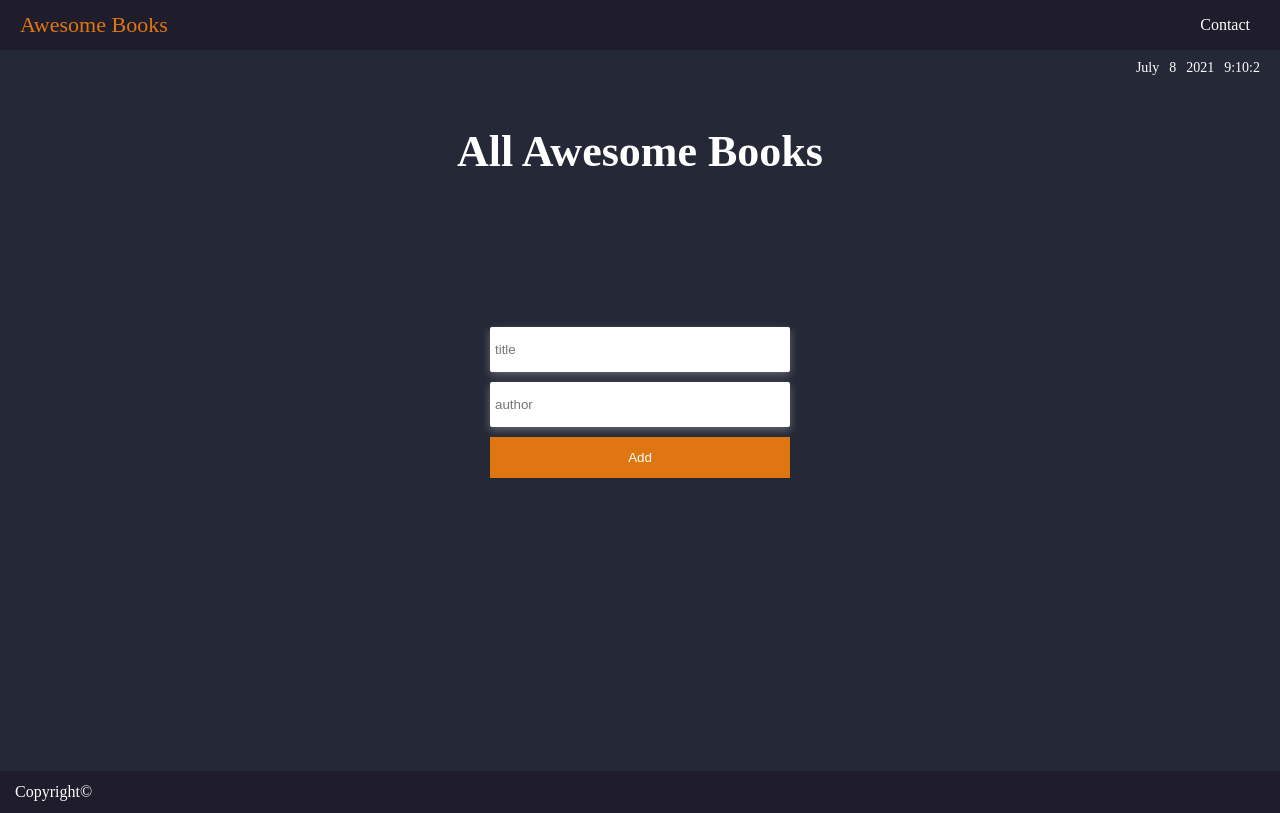
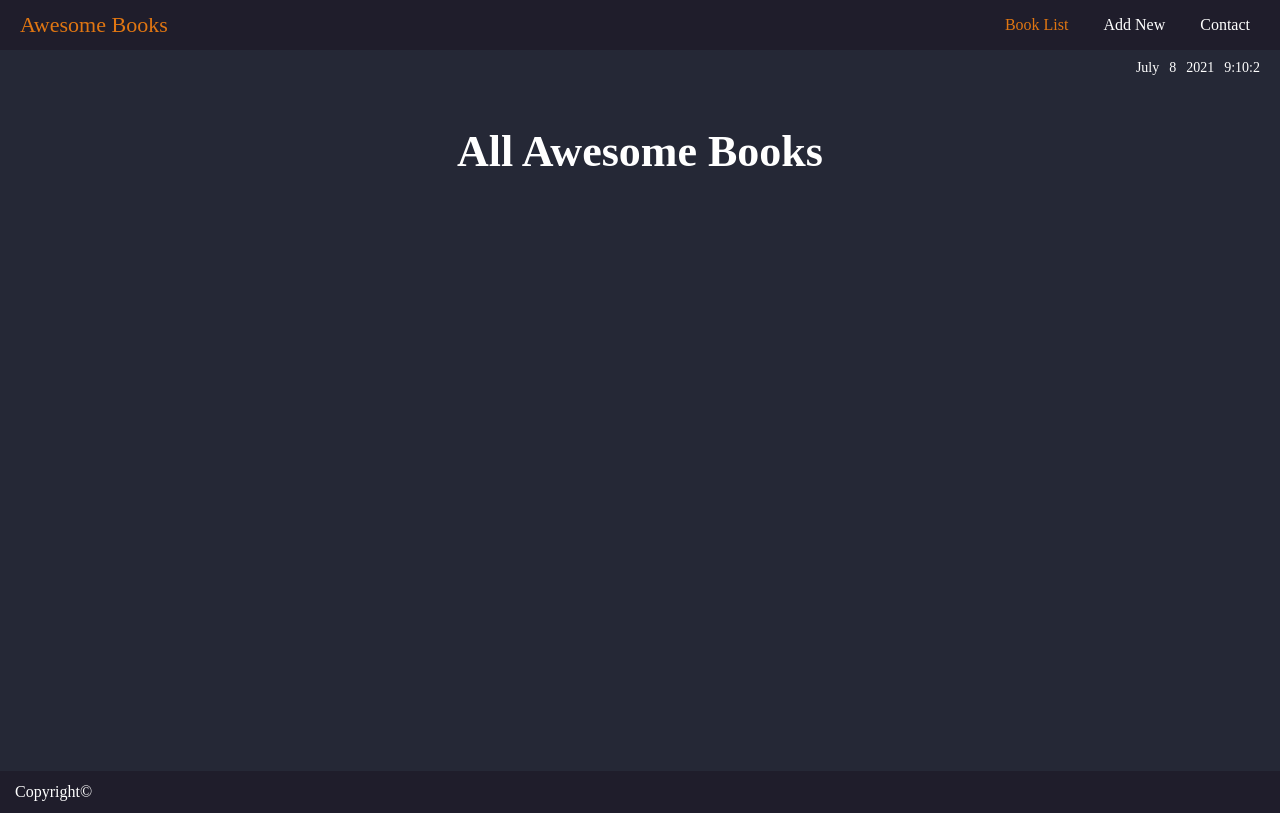
Before and after one commit to vladanvi99/books-collection-project-one, a website: page index.html in a window 1280 px wide. Drawn offline with Linux system fonts and the light colour scheme.

Commit message:
display over js

```diff
--- a/css/main.css
+++ b/css/main.css
@@ -42,6 +42,7 @@ header nav ul li a {
   color: #fff;
   position: relative;
   padding: 0 10px;
+  cursor: pointer;
 }
 
 header nav ul li a::after {
@@ -240,3 +241,11 @@ footer {
   background-color: #1f1d2b;
   color: #fff;
 }
+
+.main-content {
+  display: none;
+}
+
+.display-page {
+  display: block;
+}
--- a/index.html
+++ b/index.html
@@ -17,7 +17,9 @@
         <a href="index.html">Awesome Books</a>
       </div>
       <ul>
-        <li><a href="contact.html">Contact</a></li>
+        <li class="active"><a>Book List</a></li>
+        <li><a>Add New</a></li>
+        <li><a>Contact</a></li>
       </ul>
     </nav>
     <div class="time-date">
@@ -26,16 +28,8 @@
   </header>
   <!--HEADER END-->
   <!--MAIN START-->
-  <main>
-    <h1>All Awesome Books</h1>
-    <ul class="book-ul">
-    </ul>
+  <main class="our-content">
 
-    <form>
-      <input type="text" id="title" placeholder="title" required minlength="3">
-      <input type="text" id="author" placeholder="author" required minlength="3">
-      <button class="add">Add</button>
-    </form>
   </main>
   <!--MAIN END-->
   <!--FOOTER START-->
--- a/js/main.js
+++ b/js/main.js
@@ -1,12 +1,48 @@
 /* eslint-disable max-classes-per-file */
 document.addEventListener('DOMContentLoaded', () => {
+  const months = ['January', 'February', 'March', 'April', 'May', 'June', 'July', 'August', 'September', 'October', 'November', 'December'];
+  let removeBtn = [];
+  const mainWrap = document.querySelector('main.our-content');
+
+  class Screens {
+    screens = [
+      `<div class="book-list main-content display-page">
+                  <h1>All Awesome Books</h1>
+                  <ul class="book-ul">
+                  </ul>
+                </div>`,
+      `<div class="add-new main-content">
+                  <form>
+                    <input type="text" id="title" placeholder="title" required minlength="3">
+                    <input type="text" id="author" placeholder="author" required minlength="3">
+                    <button class="add">Add</button>
+                  </form>
+                </div>`,
+      `<div class="contact-info main-content">
+                  <h1>Contact Information</h1>
+                  <div class="contact">
+                    <p>Do you have any questions or just want to say hello?
+                      <span>You can reach out to us!</span>
+                    </p>
+                    <ul>
+                      <li>our email mail@email.com</li>
+                      <li>our phone number: 004354345345234</li>
+                      <li>our address: Streetname 22, 84604 City,Country
+                      </li>
+                    </ul>
+                  </div>
+                </div>`
+    ]
+  }
+
+  const screens = new Screens();
+  screens.screens.forEach((screen) => {
+    mainWrap.innerHTML += screen;
+  })
+  const bookListWrap = document.querySelector('.book-ul');
   const addBtn = document.querySelector('.add');
   const bookTitle = document.getElementById('title');
   const bookAuthor = document.getElementById('author');
-  const bookListWrap = document.querySelector('.book-ul');
-  const months = ['January', 'February', 'March', 'April', 'May', 'June', 'July', 'August', 'September', 'October', 'November', 'December'];
-  let removeBtn = [];
-
   class Book {
     constructor(title, author) {
       this.title = title;
```
Also changed, not shown: contact.html (deleted, +0 -52 lines).
